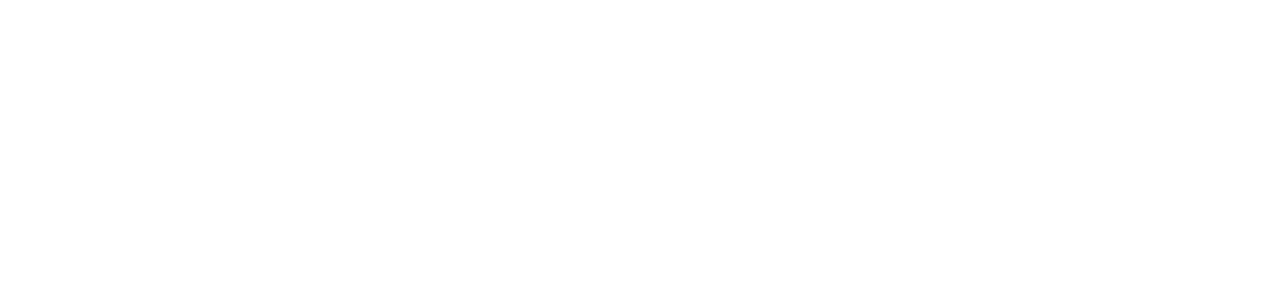
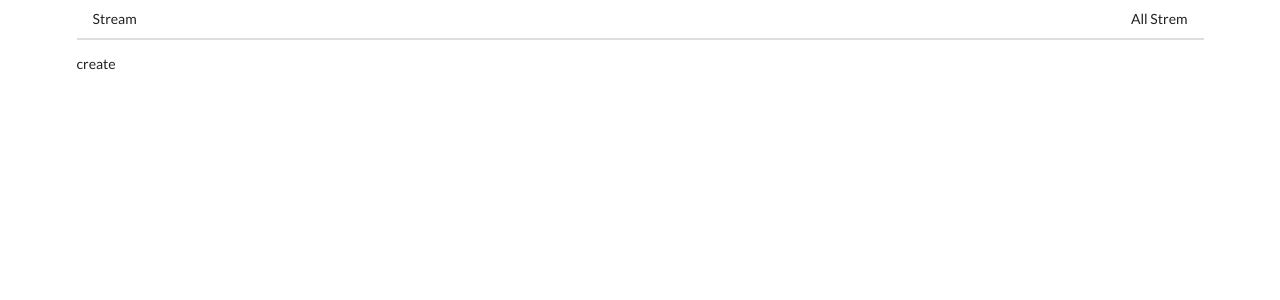
Before and after one commit to anbu-anand/react-router-sample, a React (Create React App) app: page /streams/new in a window 1280 px wide. Shown: the top 300 px of the page. Built offline with nearby package versions, Linux system fonts and the light colour scheme.

Commit message:
Router Added

```diff
--- a/public/index.html
+++ b/public/index.html
@@ -1,16 +1,24 @@
 <!DOCTYPE html>
 <html lang="en">
-
   <head>
-	<meta charset="utf-8">
-	<meta name="viewport" content="width=device-width, initial-scale=1, shrink-to-fit=no">
-	<meta name="theme-color" content="#000000">
+    <meta charset="utf-8" />
+    <meta
+      name="viewport"
+      content="width=device-width, initial-scale=1, shrink-to-fit=no"
+    />
+    <meta name="theme-color" content="#000000" />
     <!--
       manifest.json provides metadata used when your web app is added to the
       homescreen on Android. See https://developers.google.com/web/fundamentals/engage-and-retain/web-app-manifest/
     -->
-	<link rel="manifest" href="%PUBLIC_URL%/manifest.json">
-	<link rel="shortcut icon" href="%PUBLIC_URL%/favicon.ico">
+    <link rel="manifest" href="%PUBLIC_URL%/manifest.json" />
+    <link rel="shortcut icon" href="%PUBLIC_URL%/favicon.ico" />
+    <link
+      rel="stylesheet"
+      href="https://cdnjs.cloudflare.com/ajax/libs/semantic-ui/2.4.1/semantic.min.css"
+      integrity="sha512-8bHTC73gkZ7rZ7vpqUQThUDhqcNFyYi2xgDgPDHc+GXVGHXq+xPjynxIopALmOPqzo9JZj0k6OqqewdGO3EsrQ=="
+      crossorigin="anonymous"
+    />
     <!--
       Notice the use of %PUBLIC_URL% in the tags above.
       It will be replaced with the URL of the `public` folder during the build.
@@ -39,5 +47,4 @@
       To create a production bundle, use `npm run build` or `yarn build`.
     -->
   </body>
-
 </html>
--- a/src/components/App.js
+++ b/src/components/App.js
@@ -5,12 +5,14 @@
 import StreamDelete from "./streams/StreamDelete";
 import StreamShow from "./streams/StreamShow";
 import StreamList from "./streams/StreamList";
+import Header from "./Header";
 
 const App = () => {
   return (
-    <div className="App">
+    <div className="ui container">
       <BrowserRouter>
         <div>
+          <Header />
           <Route path="/" exact component={StreamList} />
           <Route path="/streams/new" exact component={StreamCreate} />
           <Route path="/streams/edit" exact component={StreamEdit} />
--- /dev/null
+++ b/src/components/Header.js
@@ -0,0 +1,19 @@
+import React from "react";
+import { Link } from "react-router-dom";
+
+const Header = () => {
+  return (
+    <div className="ui secondary pointing menu">
+      <Link to="/" className="item">
+        Stream
+      </Link>
+      <div className="right menu">
+        <Link to="/" className="item">
+          All Strem
+        </Link>
+      </div>
+    </div>
+  );
+};
+
+export default Header;
--- a/src/components/streams/StreamCreate.js
+++ b/src/components/streams/StreamCreate.js
@@ -1,7 +1,7 @@
 import React from "react";
 
 const StreamCreate = () => {
-  return <div></div>;
+  return <div>create</div>;
 };
 
 export default StreamCreate;
```
Lines whose indentation alone changed are shown as unchanged.
